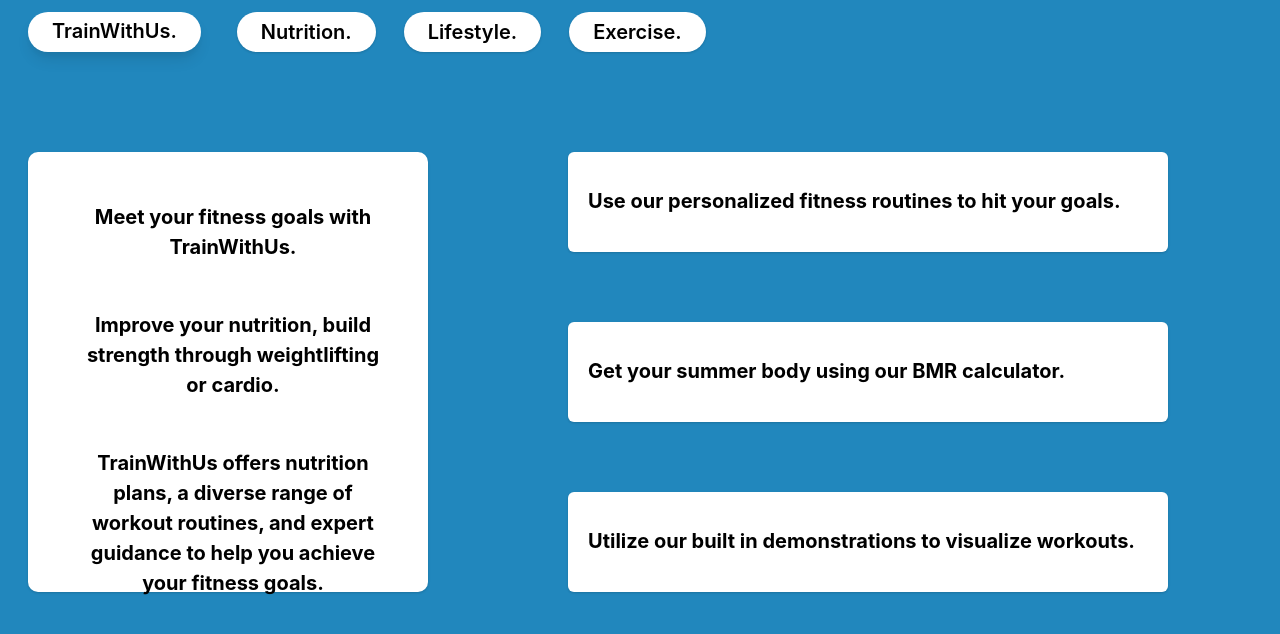
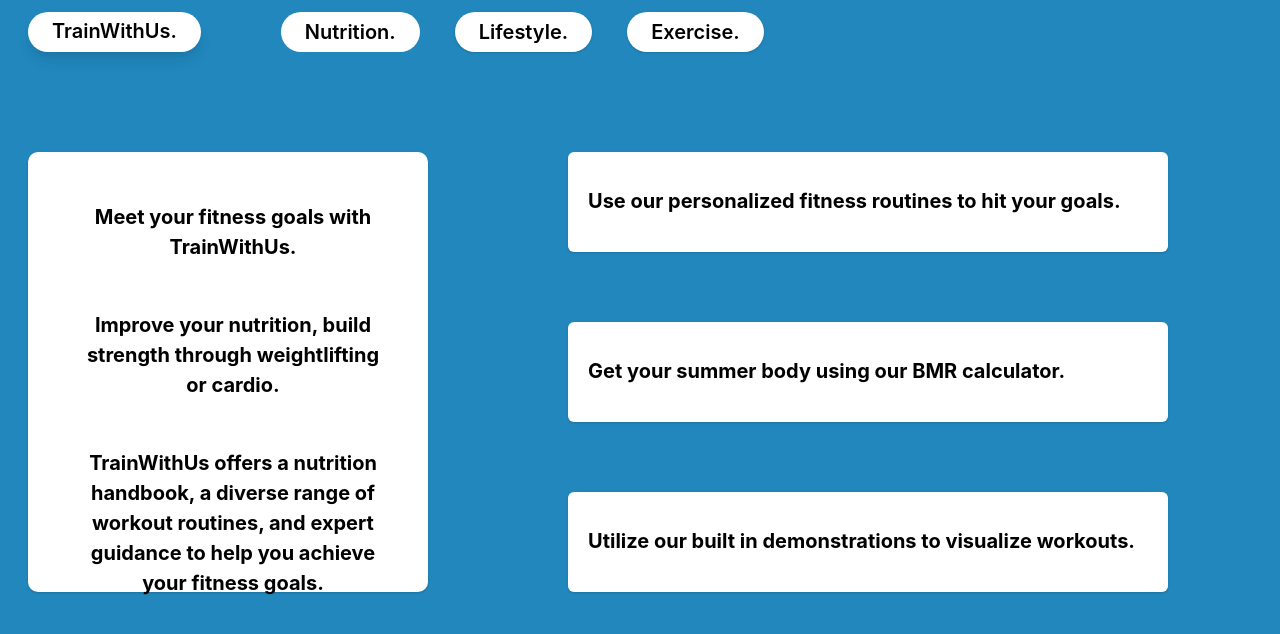
Before and after one commit to hamedou0/TrainWithUs1, a React (Create React App) app: page / in a window 1280 px wide. Shown: the top 634 px of the page. Built offline with nearby package versions, Linux system fonts and the light colour scheme.

Commit message:
added notion handbook

```diff
--- a/src/LeftHome.js
+++ b/src/LeftHome.js
@@ -18,8 +18,8 @@
         <Text fontSize="xl"> Meet your fitness goals with <span> TrainWithUs.</span></Text>
         <Text paddingTop={12} fontSize="xl" paddingLeft={10} paddingRight={10}>Improve your nutrition,
          build strength through weightlifting or cardio.
-         <Text paddingTop={12}>  TrainWithUs offers
-          nutrition plans, a diverse range of workout routines, and expert guidance to help you achieve your fitness goals.
+         <Text paddingTop={12}>  TrainWithUs offers a
+          nutrition handbook, a diverse range of workout routines, and expert guidance to help you achieve your fitness goals.
          </Text>
         </Text>
      </Box>
--- a/src/navBar.js
+++ b/src/navBar.js
@@ -12,28 +12,27 @@
   Card,
   CardBody,
   Button,
-  ButtonGroup,
-
+  ButtonGroup
 } from '@chakra-ui/react';
 
 
  export default function NavBar () {
  return (
-<Box display= "flex">
+<Box display= "flex" >
     <Box boxShadow='lg' fontWeight='semibold' textAlign="flex-end" fontSize="xl" backgroundColor='#FFFFFF' justifyContent="flex-start" maxWidth={200} maxH={500} paddingLeft={6} borderRadius="20px" maxHeight="10" marginTop={3} marginLeft={7} textColor='black'paddingRight={6} paddingTop={1}>
           <Text>
             TrainWithUs.
           </Text>
     </Box>
-    <Link href="https://chakra-ui.com">
-    <Button boxShadow='base' textAlign="flex-end" fontSize="xl" backgroundColor='#FFFFFF' justifyContent="flex-start" maxWidth={200} maxH={500} paddingLeft={6} borderRadius="20px" maxHeight="10" marginTop={3} marginLeft={9} textColor='black' paddingRight={6}>
-          <Text> Nutrition.</Text>
+    <a href='https://www.notion.so/trainwithusnutritionhandbook/db732843e92245349fa3af50414df3d3?v=85ea0354207b438d8beabb23f45ac5c6'>
+    <Button hrefboxShadow='base' textAlign="flex-end" fontSize="xl" backgroundColor='#FFFFFF' justifyContent="flex-start" maxWidth={200} maxH={500} paddingLeft={6} borderRadius="20px" maxHeight="10" marginTop={3} marginLeft={20} textColor='black' paddingRight={6}>
+           <Text> Nutrition.</Text>
     </Button>
-    </Link>
-    <Button boxShadow='base' textAlign="flex-end" fontSize="xl" backgroundColor='#FFFFFF' justifyContent="flex-start" maxWidth={200} maxH={500} paddingLeft={6} borderRadius="20px" maxHeight="10" marginTop={3} marginLeft={7} textColor='black'paddingRight={6}>
+    </a>
+    <Button boxShadow='base' textAlign="flex-end" fontSize="xl" backgroundColor='#FFFFFF' justifyContent="flex-start" maxWidth={200} maxH={500} paddingLeft={6} borderRadius="20px" maxHeight="10" marginTop={3} marginLeft={35} textColor='black'paddingRight={6}>
           <Text> Lifestyle.</Text>
     </Button>
-    <Button boxShadow='base' textAlign="flex-end" fontSize="xl" backgroundColor='#FFFFFF' justifyContent="flex-start" maxWidth={200} maxH={500} paddingLeft={6} borderRadius="20px" maxHeight="10" marginTop={3} marginLeft={7} textColor='black'paddingRight={6}>
+    <Button boxShadow='base' textAlign="flex-end" fontSize="xl" backgroundColor='#FFFFFF' justifyContent="flex-start" maxWidth={200} maxH={500} paddingLeft={6} borderRadius="20px" maxHeight="10" marginTop={3} marginLeft={35} textColor='black'paddingRight={6}>
           <Text> Exercise.</Text>
     </Button>
 
```
Also changed, not shown: src/Exercise.js (added, +24 -0 lines), src/Logo.js (deleted, +0 -18 lines), src/logo.svg (deleted).
